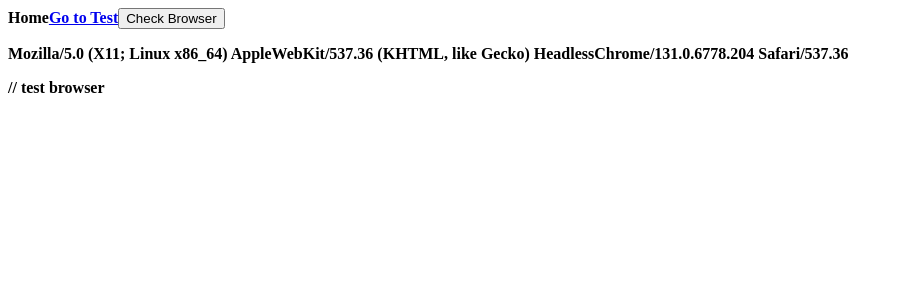
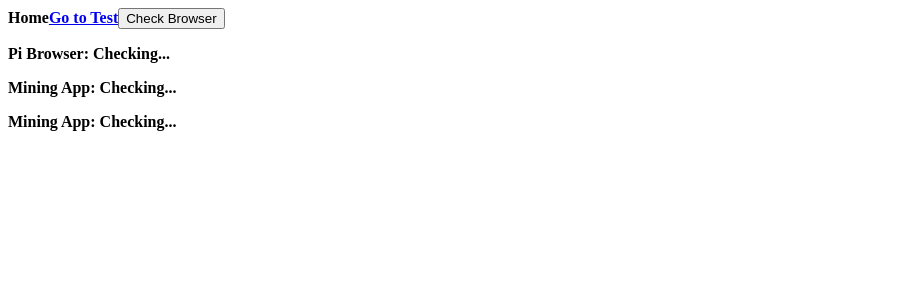
Before and after one commit to Alejandrocsdev/testnet-win-pi-client, a React (Vite) app: page / in a window 1280 px wide. Shown: the top 300 px of the page, without its empty margins (0-903 px from the left). Built offline with nearby package versions, Linux system fonts and the light colour scheme.

Commit message:
update checkBrowser to test new results - remove browser type testing (userAgent)

```diff
--- a/src/components/CheckBrowser.jsx
+++ b/src/components/CheckBrowser.jsx
@@ -1,15 +1,42 @@
+import { useState } from 'react'
+
 // 檢查瀏覽器
 function CheckBrowser() {
+  const [piBrowser, setPiBrowser] = useState(null)
+  const [miningApp, setMiningApp] = useState(null)
+  const [systemBrowser, setSystemBrowser] = useState(null)
   const handleBrowserCheck = async () => {
+    if (!window.Pi) {
+      console.error('Pi SDK is not available')
+      return
+    }
+
     try {
-      const result = await window.Pi.checkUserHasPiBrowser()
-      console.log('User has Pi Browser:', result)
+      const result1 = await window.Pi.checkUserHasPiBrowser()
+      const result2 = await window.Pi.checkUserHasMiningApp()
+      const result3 = await window.Pi.openUrlInSystemBrowser()
+
+      // Extracting correct values
+      setPiBrowser(result1)
+      setMiningApp(result2)
+      setSystemBrowser(result3)
+
+      console.log('User has Pi Browser:', result1)
+      console.log('User has Mining App:', result2)
+      console.log('User has Mining App:', result3)
     } catch (error) {
-      console.error(error)
+      console.error('Error checking browser or mining app:', error)
     }
   }
 
-  return <button onClick={handleBrowserCheck}>Check Browser</button>
+  return (
+    <>
+      <button onClick={handleBrowserCheck}>Check Browser</button>
+      <p>Pi Browser: {piBrowser !== null ? piBrowser.toString() : 'Checking...'}</p>
+      <p>Mining App: {miningApp !== null ? miningApp.toString() : 'Checking...'}</p>
+      <p>Mining App: {systemBrowser !== null ? systemBrowser.toString() : 'Checking...'}</p>
+    </>
+  )
 }
 
 export default CheckBrowser
--- a/src/pages/Home/index.jsx
+++ b/src/pages/Home/index.jsx
@@ -3,22 +3,13 @@ import S from './style.module.css'
 // 組件
 import CheckBrowser from '../../components/CheckBrowser'
 
-import { useEffect, useState } from 'react' // test browser
-
 // 首頁
 function Home() {
-  const [userAgent, setUserAgent] = useState('') // test browser
-
-  useEffect(() => { // test browser
-    setUserAgent(navigator.userAgent) // test browser
-  }, []) // test browser
-
   return (
     <main className={S.main}>
       <span>Home</span>
       <a href="/test">Go to Test</a>
-      <CheckBrowser/>
-      <p>{userAgent}</p> // test browser
+      <CheckBrowser />
     </main>
   )
 }
```
